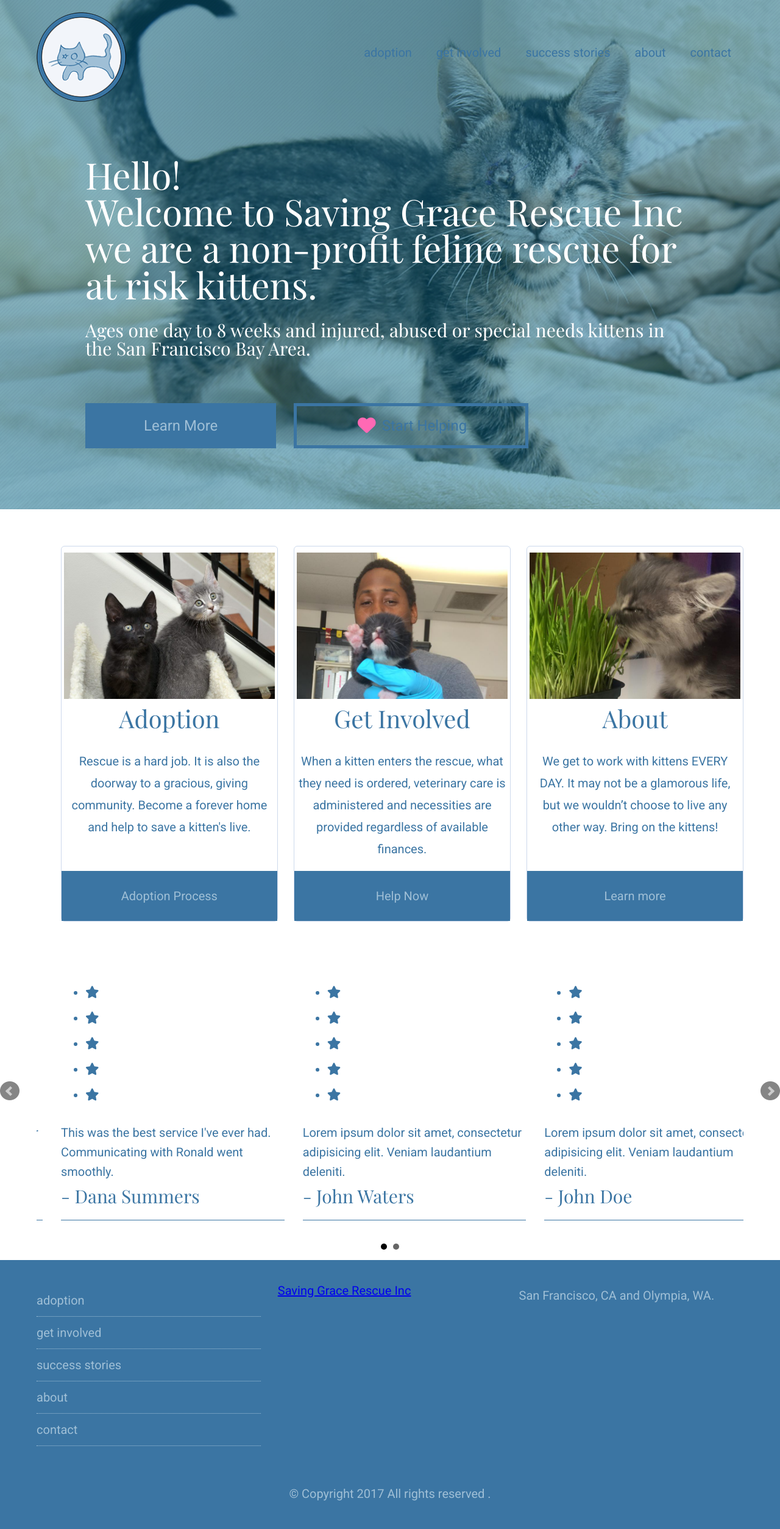
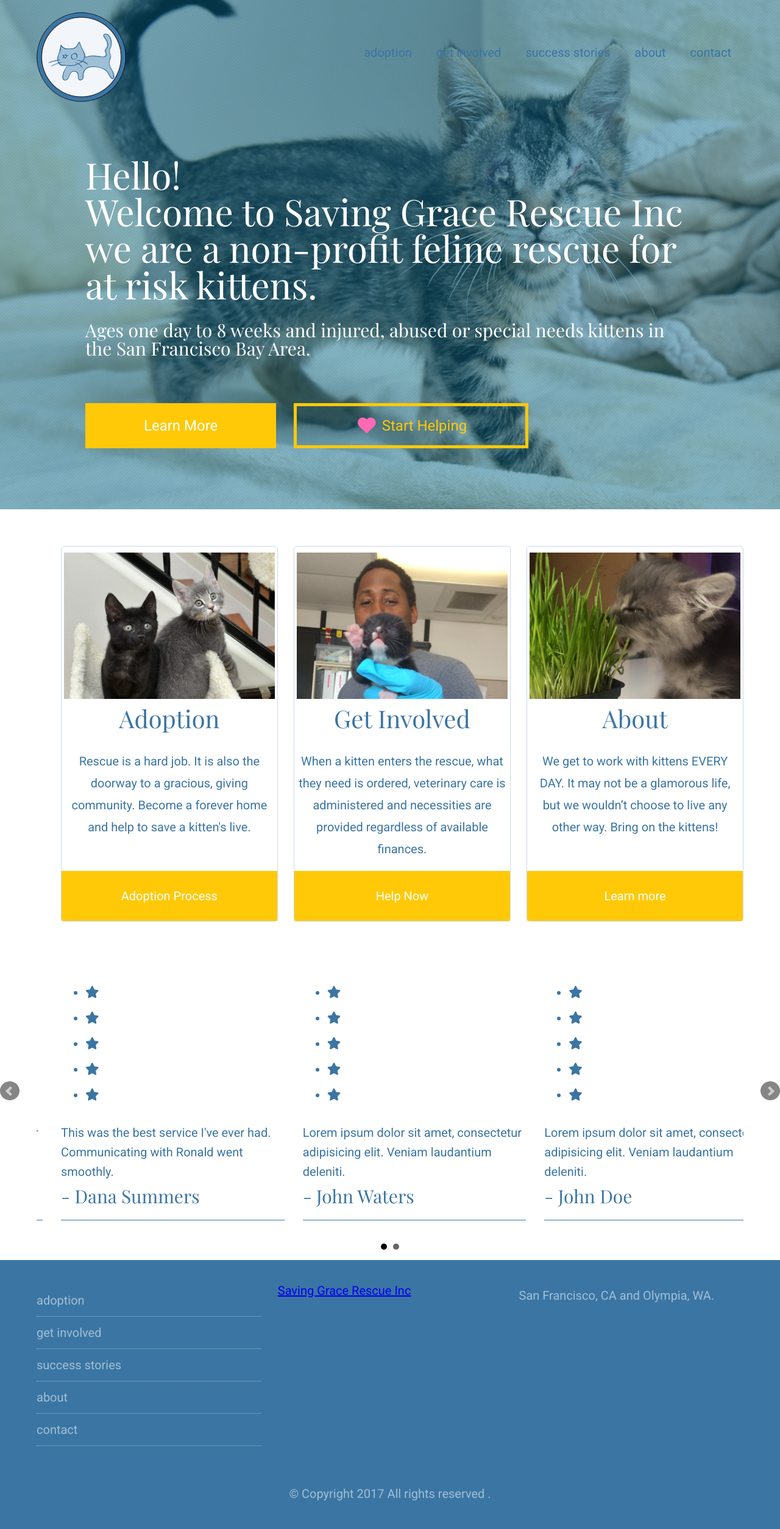
Before and after one commit to savinggracerescue/savinggracerescue.github.io, a Jekyll site: the page built from index.html, in a window 1280 px wide. Shown: the whole page at 61% size. Built offline with Jekyll 4.4.1, drawn with Linux system fonts in a browser that asks for light colours; nearby versions of some CDN libraries.

Commit message:
Updated btn color. Updated yellow variable color.

```diff
--- a/_sass/globals/variables.scss
+++ b/_sass/globals/variables.scss
@@ -7,7 +7,7 @@ $primary-color: #709bbc;
 $accent-color1: #9fbfd6;
 $accent-color2: #3b75a3;
 $accent-color3: #abc36d;
-$accent-color4: #e3bf5f;
+$accent-color4: #FFC908;
 $accent-color5: #f2f5fa;
 
 $font-color: #1d2129;
--- a/css/styles.css
+++ b/css/styles.css
@@ -532,22 +532,22 @@ button {
 
 .btn {
   padding: 25px 4em;
-  background-color: #3b75a3;
-  color: #9fbfd6;
+  background-color: #FFC908;
+  color: white;
   text-decoration: none;
   display: inline-block;
   transition: all .2s ease-in-out; }
   .btn:hover {
-    background-color: #76a7ce; }
+    color: #3b75a3; }
   .btn.outline {
     padding: 20px 4em;
     background: transparent;
-    border: 5px solid #3b75a3;
-    color: #3b75a3; }
+    border: 5px solid #FFC908;
+    color: #FFC908; }
     .btn.outline:hover {
-      background-color: #76a7ce;
-      border-color: #76a7ce;
-      color: #9fbfd6; }
+      background-color: #FFC908;
+      border-color: #FFC908;
+      color: #3b75a3; }
   .btn.large {
     font-size: 1.2em; }
 
@@ -741,15 +741,15 @@ section .cta-large {
   section .cta-large:nth-child(4n) {
     background: #abc36d; }
   section .cta-large:nth-child(5n) {
-    background: #e3bf5f; }
+    background: #FFC908; }
   section .cta-large .btn {
     border: 5px solid white;
     background-color: transparent;
     color: white;
     cursor: pointer; }
     section .cta-large .btn:hover {
-      border-color: #e3bf5f;
-      color: #e3bf5f; }
+      border-color: #FFC908;
+      color: #FFC908; }
 
 footer.footer {
   background-color: #3b75a3;
@@ -781,7 +781,7 @@ footer.footer {
           padding: .5em 0;
           color: #9fbfd6; }
           footer.footer .footer-primary nav ul li a:hover {
-            color: #e3bf5f; }
+            color: #FFC908; }
     footer.footer .footer-primary nav.mobile {
       display: none; }
   footer.footer .footer-secondary {
@@ -845,7 +845,7 @@ header.header {
     display: none; }
 
 .eyecatcher {
-  background: linear-gradient(rgba(255, 241, 208, 0.4), rgba(255, 241, 208, 0.4)), url("/images/cover/cover-photo2.jpg");
+  background: linear-gradient(rgba(255, 241, 208, 0.4), rgba(255, 241, 208, 0.4)), url("/images/cover/cover-photo5.jpg");
   background-repeat: no-repeat;
   background-position: bottom;
   background-size: cover;
```
Also changed, not shown: _sass/globals/globals.scss (+8 -8 lines).
